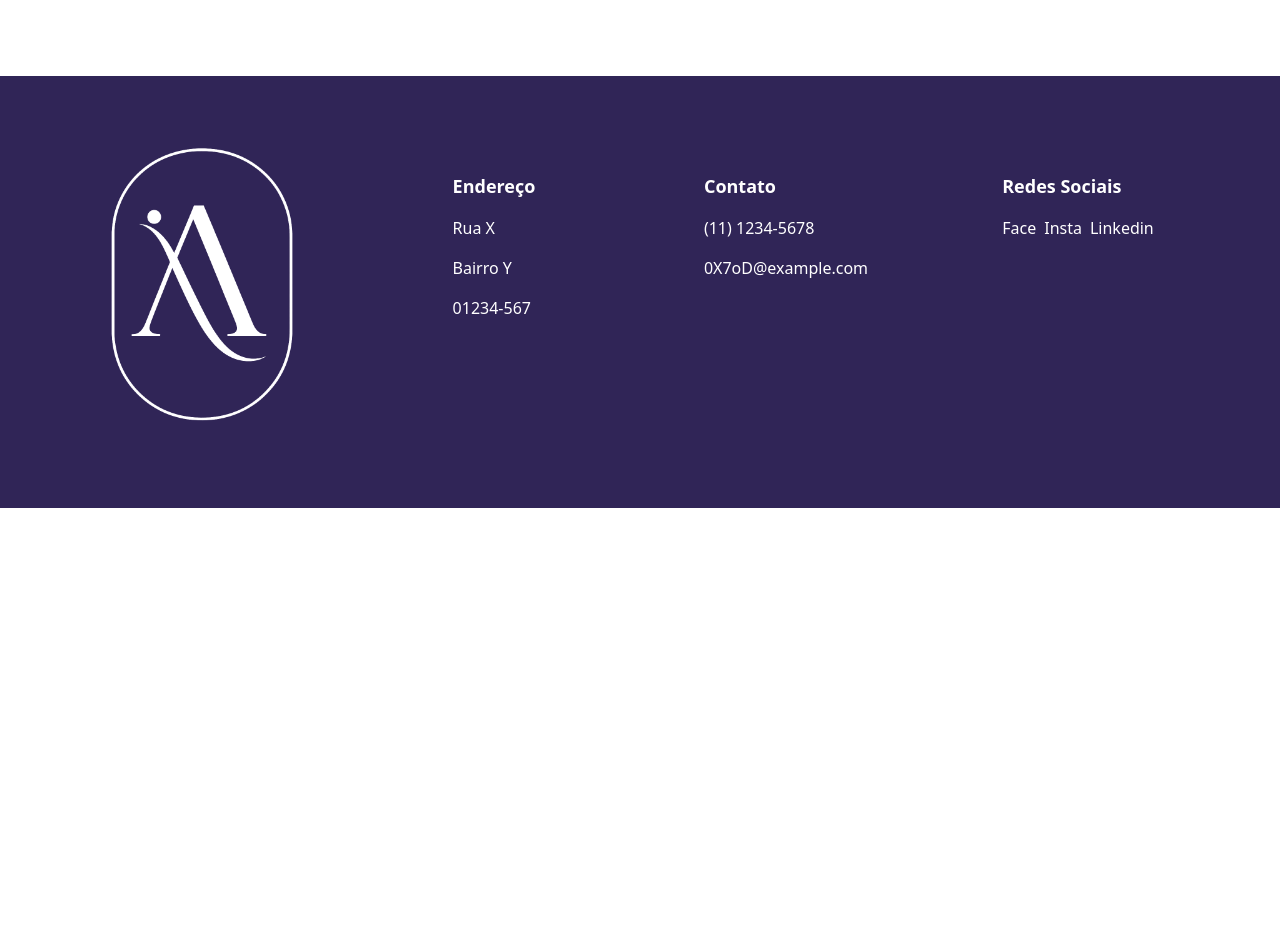
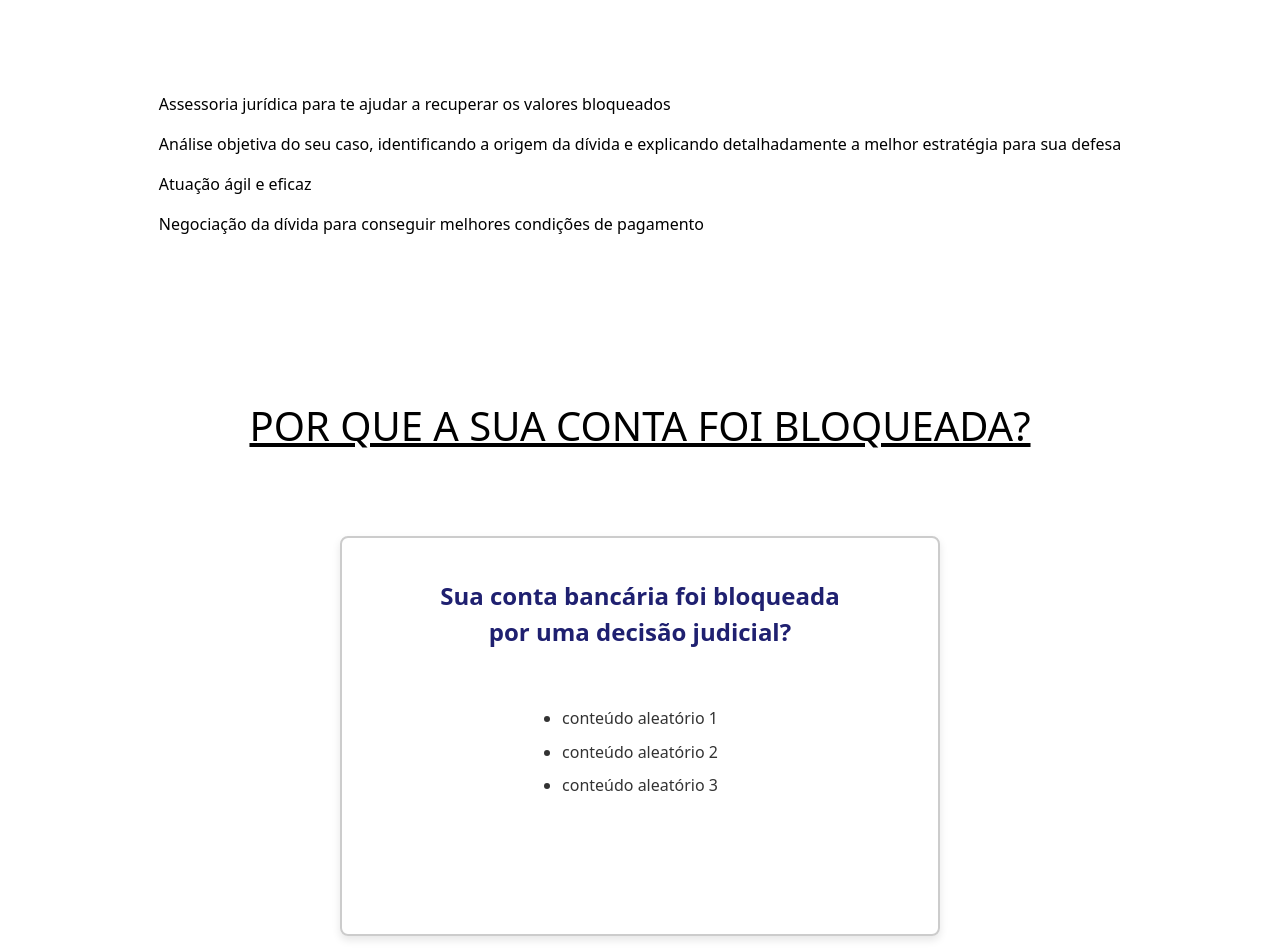
Before and after one commit to Ikejiri-1/pagina-advogados-next, a Next.js app: page / in a window 1280 px wide. Shown: the part 960-1912 px from the top of the page. Before the commit the page ends 1468 px from the top, so only its background shows below. Built offline with nearby package versions, Linux system fonts and the light colour scheme.

Commit message:
organização e card

```diff
--- a/src/app/page.css
+++ b/src/app/page.css
@@ -2,21 +2,3 @@
   max-width: 1000px;
   margin: 2em auto;
 }
-
-.main-content-title {
-  margin: 2em 0;
-  font-size: 2.5em;
-  text-decoration: underline;
-  animation: slideIn 1s ease-in-out;
-}
-
-@keyframes slideIn {
-  from {
-    opacity: 0;
-    transform: translateY(20px);
-  }
-  to {
-    opacity: 1;
-    transform: translateY(0);
-  }
-}
--- a/src/app/page.tsx
+++ b/src/app/page.tsx
@@ -1,7 +1,10 @@
 // import { Cards } from "@/components/Cards/Cards";
+"use client";
 import "./page.css";
 import { MainImage } from "@/components/MainImage/MainImage";
 import img from "../assets/wpaper.webp";
+import { BlockAccQuestion } from "@/components/BlockAccQuestion";
+import { HelpContent } from "@/components/HelpContent";
 
 export default function Home() {
   return (
@@ -20,8 +23,11 @@ export default function Home() {
       {/* <div className="cards">
         <Cards />
       </div> */}
-      <div className="main-content">
-        <h2 className="main-content-title">COMO PODEMOS TE AJUDAR</h2>
+      <div>
+        <HelpContent />
+      </div>
+      <div>
+        <BlockAccQuestion />
       </div>
     </section>
   );
--- /dev/null
+++ b/src/components/BlockAccQuestion/index.tsx
@@ -0,0 +1,19 @@
+import { Card } from "../Card";
+
+export const BlockAccQuestion = () => {
+  return (
+    <>
+      <div>
+        <h3 className="title">POR QUE A SUA CONTA FOI BLOQUEADA?</h3>
+        <Card
+          title="Sua conta bancária foi bloqueada por uma decisão judicial?"
+          content={[
+            "conteúdo aleatório 1",
+            "conteúdo aleatório 2",
+            "conteúdo aleatório 3",
+          ]}
+        />
+      </div>
+    </>
+  );
+};
--- /dev/null
+++ b/src/components/Card/card.css
@@ -0,0 +1,30 @@
+.card-with-title,
+.card-unique-content {
+  margin: 4em auto;
+  padding: 1em;
+  border: 2px solid #ccc;
+  border-radius: 0.5em;
+  box-shadow: 0 4px 8px rgba(0, 0, 0, 0.1);
+  max-width: 600px;
+  height: 400px;
+  display: flex;
+  flex-direction: column;
+  align-items: center;
+  gap: 2em;
+}
+
+.card-title {
+  font-size: 1.5em;
+  margin: 1em 0;
+  width: 400px;
+  font-weight: bold;
+  text-align: center;
+  color: #1f2070;
+}
+
+.card-content {
+  list-style-type: disc;
+  text-align: left;
+  color: #333;
+  margin-bottom: 0.6em;
+}
--- /dev/null
+++ b/src/components/Card/index.tsx
@@ -0,0 +1,34 @@
+import "./card.css";
+
+interface CardProps {
+  title?: string;
+  content?: string[];
+  uniqueContent?: string;
+}
+
+export const Card = ({ title, content, uniqueContent }: CardProps) => {
+  return (
+    <>
+      <div>
+        {title && (
+          <div className="card-with-title">
+            <h2 className="card-title">{title}</h2>
+            <ul>
+              {content &&
+                content.map((c, index) => (
+                  <li key={index} className="card-content">
+                    {c}
+                  </li>
+                ))}
+            </ul>
+          </div>
+        )}
+        {uniqueContent && (
+          <div className="card-unique-content">
+            <span className="unique-content">{uniqueContent}</span>
+          </div>
+        )}
+      </div>
+    </>
+  );
+};
--- /dev/null
+++ b/src/components/HelpContent/helpcontent.css
@@ -0,0 +1,69 @@
+.main-content {
+  display: flex;
+  align-items: center;
+  flex-direction: column;
+  gap: 1em;
+}
+.main-content-title {
+  opacity: 0;
+  transform: translateY(20px);
+}
+
+.title {
+  margin: 2em 0;
+  font-size: 2.5em;
+  text-decoration: underline;
+}
+
+.main-content-title.animate {
+  animation: slideIn 1s ease-in-out forwards;
+}
+
+@keyframes slideIn {
+  from {
+    opacity: 0;
+    transform: translateY(20px);
+  }
+  to {
+    opacity: 1;
+    transform: translateY(0);
+  }
+}
+
+.help-content {
+  display: flex;
+  flex-direction: column;
+  gap: 1em;
+  max-width: 1000px;
+  margin: 0 auto 4em auto;
+}
+.help-content li {
+  opacity: 0;
+  transform: translateX(-40px);
+}
+.help-content.animate li {
+  animation: slideFromLeft 0.6s ease-out forwards;
+}
+.help-content.animate li:nth-child(1) {
+  animation-delay: 0.1s;
+}
+.help-content.animate li:nth-child(2) {
+  animation-delay: 0.25s;
+}
+.help-content.animate li:nth-child(3) {
+  animation-delay: 0.4s;
+}
+.help-content.animate li:nth-child(4) {
+  animation-delay: 0.55s;
+}
+
+@keyframes slideFromLeft {
+  from {
+    opacity: 0;
+    transform: translateX(-40px);
+  }
+  to {
+    opacity: 1;
+    transform: translateX(0);
+  }
+}
--- /dev/null
+++ b/src/components/HelpContent/index.tsx
@@ -0,0 +1,58 @@
+import { useEffect, useRef } from "react";
+import "./helpcontent.css";
+
+export const HelpContent = () => {
+  const titleRef = useRef<HTMLHeadingElement>(null);
+  const listRef = useRef<HTMLUListElement>(null);
+
+  useEffect(() => {
+    const observer = new IntersectionObserver(
+      (entries) => {
+        entries.forEach((entry) => {
+          if (entry.isIntersecting) {
+            entry.target.classList.add("animate");
+            observer.unobserve(entry.target); // 👈 para só este elemento
+          }
+        });
+      },
+      { threshold: 0.3 }
+    );
+
+    if (titleRef.current) observer.observe(titleRef.current);
+    if (listRef.current) observer.observe(listRef.current);
+
+    return () => observer.disconnect();
+  }, []);
+  return (
+    <>
+      <div className="main-content">
+        <h2 className="main-content-title title" ref={titleRef}>
+          COMO PODEMOS TE AJUDAR
+        </h2>
+        <ul className="help-content animate-left" ref={listRef}>
+          <li>
+            <span>
+              Assessoria jurídica para te ajudar a recuperar os valores
+              bloqueados
+            </span>
+          </li>
+          <li>
+            <span>
+              Análise objetiva do seu caso, identificando a origem da dívida e
+              explicando detalhadamente a melhor estratégia para sua defesa
+            </span>
+          </li>
+          <li>
+            <span>Atuação ágil e eficaz</span>
+          </li>
+          <li>
+            <span>
+              Negociação da dívida para conseguir melhores condições de
+              pagamento
+            </span>
+          </li>
+        </ul>
+      </div>
+    </>
+  );
+};
```
